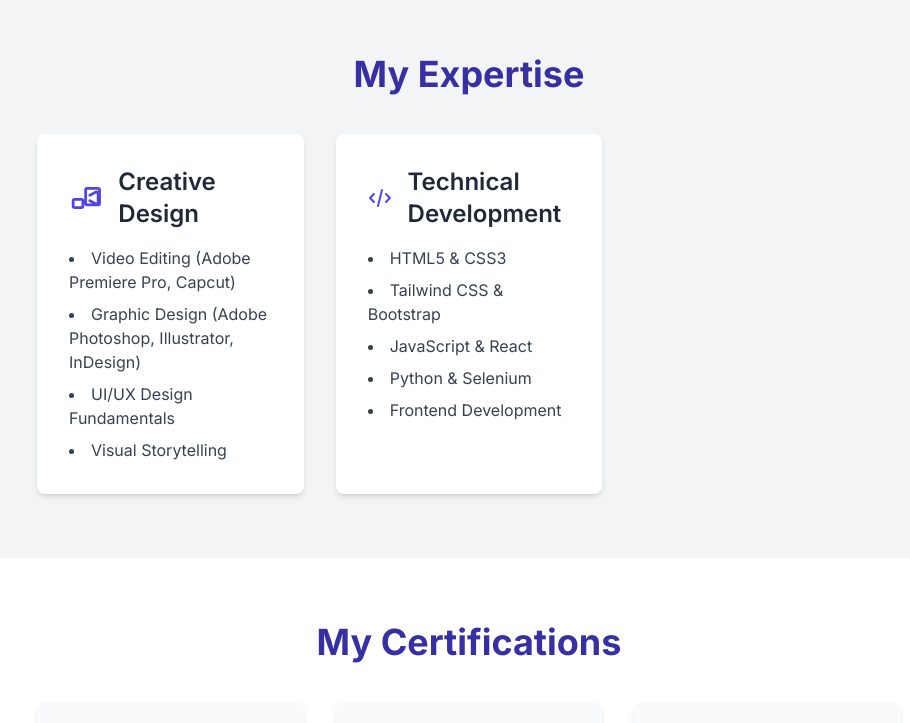
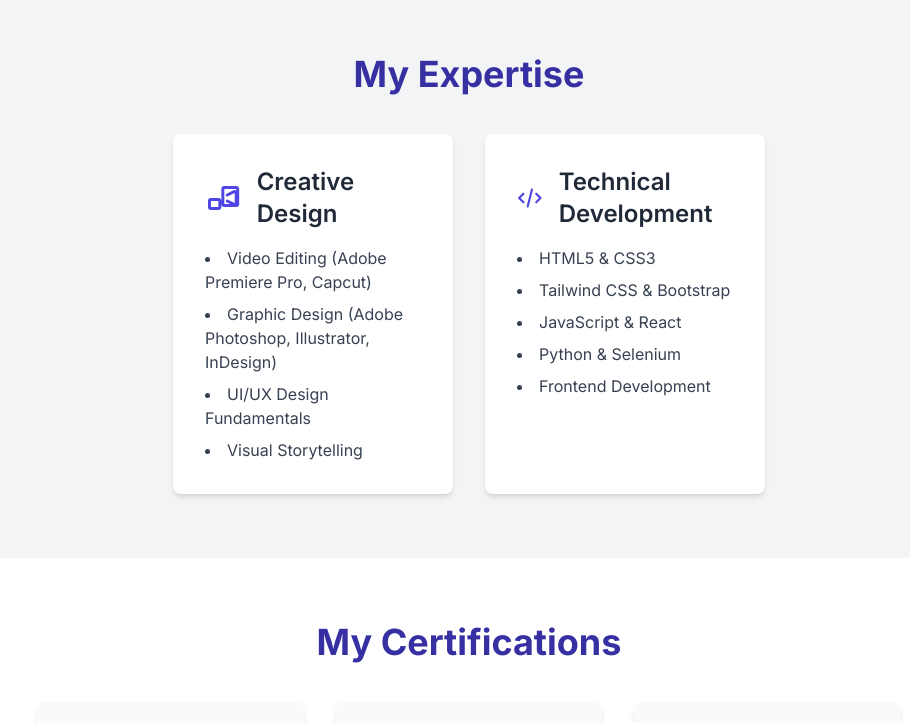
Before and after one commit to orbijshams/ibrahimPersonalweb.github.io, a plain HTML site: page index.html in a window 1280 px wide. Shown: the part 1100-1823 px from the top of the page, without its empty margins (171-1081 px from the left). Drawn offline with nearby package versions, Linux system fonts and the light colour scheme.

Commit message:
Update index.html

```diff
--- a/index.html
+++ b/index.html
@@ -87,12 +87,11 @@
     <!-- Skills Section -->
     <section id="skills" class="py-16 bg-gray-100">
         <div class="container mx-auto px-4 max-w-4xl">
-            <!-- "My Expertise" heading is already centered with text-center -->
             <h3 class="text-4xl font-bold text-center mb-10 text-indigo-800">My Expertise</h3>
-            <!-- Added justify-center to center the grid items when there are fewer than 3 columns -->
-            <div class="grid grid-cols-1 md:grid-cols-2 lg:grid-cols-3 gap-8 justify-center">
+            <!-- Changed to flexbox for explicit centering of the two boxes -->
+            <div class="flex flex-wrap justify-center gap-8 max-w-2xl mx-auto">
                 <!-- Creative Skills -->
-                <div class="bg-white p-8 rounded-lg shadow-md hover:shadow-xl transition duration-300 transform hover:-translate-y-1">
+                <div class="bg-white p-8 rounded-lg shadow-md hover:shadow-xl hover:ring-2 hover:ring-indigo-500 transition duration-300 transform hover:-translate-y-1 w-full md:w-5/12 lg:w-5/12">
                     <div class="flex items-center mb-4">
                         <svg class="w-10 h-10 text-indigo-600 mr-4" fill="none" stroke="currentColor" viewBox="0 0 24 24" xmlns="http://www.w3.org/2000/svg"><path stroke-linecap="round" stroke-linejoin="round" stroke-width="2" d="M15 10l4.553-2.276A1 1 0 0121 8.618v6.764a1 1 0 01-1.447.894L15 14m-5 4v-4a1 1 0 00-1-1H4a1 1 0 00-1 1v4a1 1 0 001 1h5a1 1 0 001-1zm3-1h8a1 1 0 001-1V6a1 1 0 00-1-1h-8a1 1 0 00-1 1v10a1 1 0 001 1z"></path></svg>
                         <h4 class="text-2xl font-semibold text-gray-800">Creative Design</h4>
@@ -105,7 +104,7 @@
                     </ul>
                 </div>
                 <!-- Technical Skills -->
-                <div class="bg-white p-8 rounded-lg shadow-md hover:shadow-xl transition duration-300 transform hover:-translate-y-1">
+                <div class="bg-white p-8 rounded-lg shadow-md hover:shadow-xl hover:ring-2 hover:ring-indigo-500 transition duration-300 transform hover:-translate-y-1 w-full md:w-5/12 lg:w-5/12">
                     <div class="flex items-center mb-4">
                         <svg class="w-10 h-10 text-indigo-600 mr-4" fill="none" stroke="currentColor" viewBox="0 0 24 24" xmlns="http://www.w3.org/2000/svg"><path stroke-linecap="round" stroke-linejoin="round" stroke-width="2" d="M10 20l4-16m4 4l4 4-4 4M6 16L2 12l4-4"></path></svg>
                         <h4 class="text-2xl font-semibold text-gray-800">Technical Development</h4>
```
